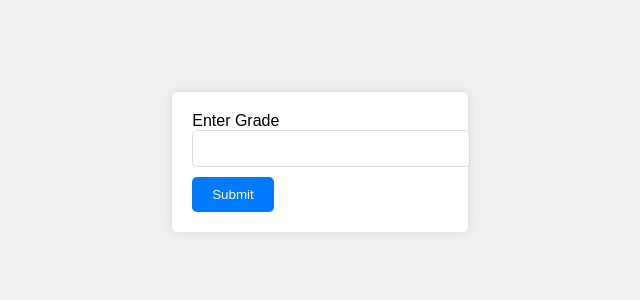
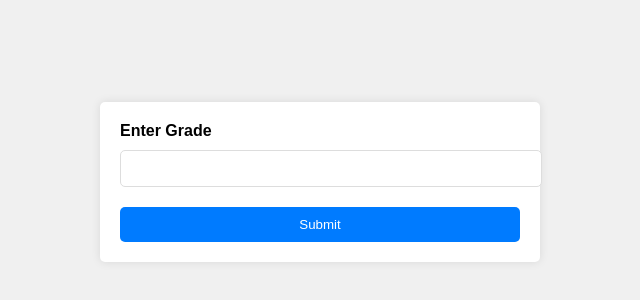
Before and after one commit to JaredWright1/-Grade-Checker, a plain HTML site: page index.html in a window 1280 px wide. Shown: the part 218-518 px from the top of the page, without its empty margins (320-960 px from the left). Drawn offline with Linux system fonts and the light colour scheme.

Commit message:
Update style.css

```diff
--- a/style.css
+++ b/style.css
@@ -8,20 +8,33 @@ body {
    align-items: center;
    height: 100vh;
    flex-direction: column;
+   padding: 20px;
 }
+
 form {
    background-color: #fff;
    padding: 20px;
    border-radius: 5px;
    box-shadow: 0px 0px 10px 0px rgba(0,0,0,0.1);
+   width: 100%;
+   max-width: 400px;
+   margin: 0 auto;
 }
+
+form label {
+   display: block;
+   margin-bottom: 10px;
+   font-weight: bold;
+}
+
 input[type="number"] {
    width: 100%;
    padding: 10px;
-   margin-bottom: 10px;
+   margin-bottom: 20px;
    border-radius: 5px;
    border: 1px solid #ddd;
 }
+
 button {
    padding: 10px 20px;
    background-color: #007BFF;
@@ -29,11 +42,16 @@ button {
    border: none;
    border-radius: 5px;
    cursor: pointer;
+   display: block;
+   width: 100%;
 }
+
 button:hover {
    background-color: #0056b3;
 }
+
 #output {
    margin-top: 20px;
    font-size: 1.2em;
+   text-align: center;
 }
```
